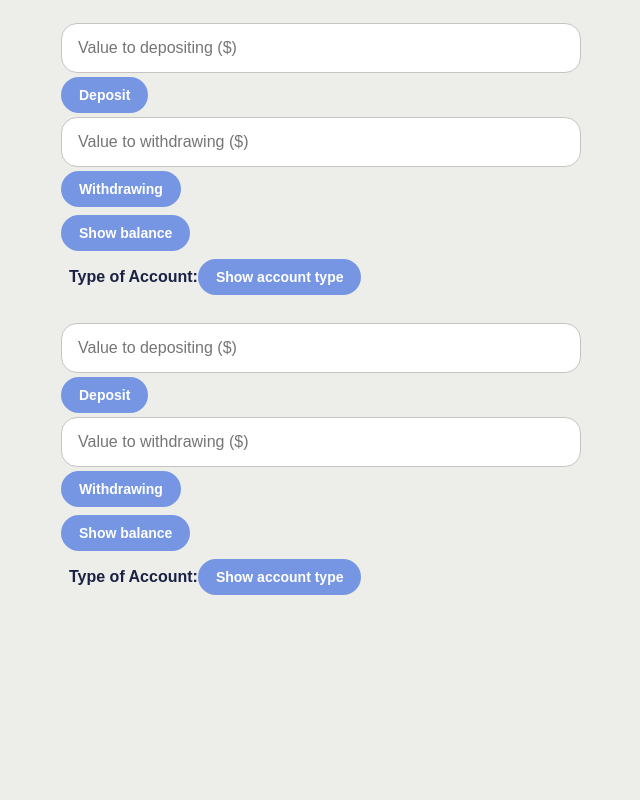
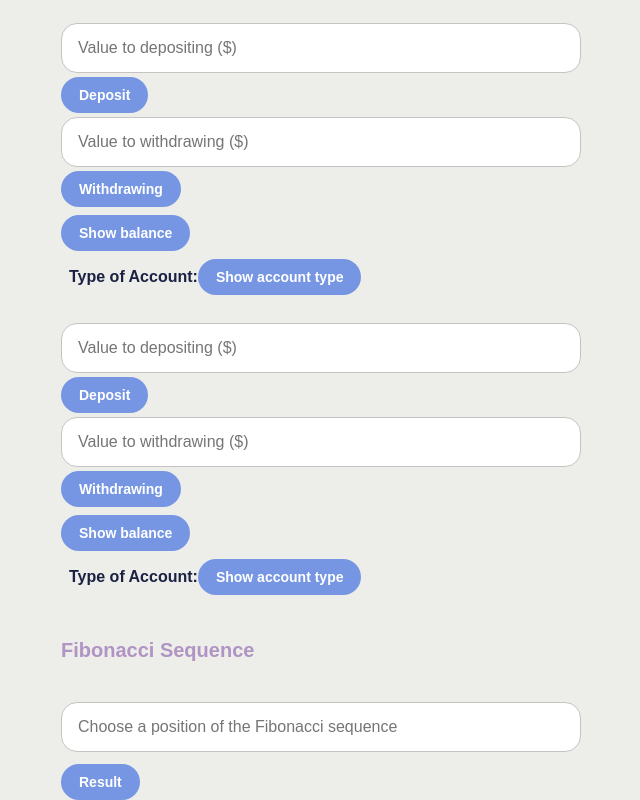
Before and after one commit to Augusto-DF/seletiveProcess, a React app: page / in a window 1280 px wide. Shown: the part 1079-1879 px from the top of the page, without its empty margins (319-959 px from the left). Before the commit the page ends 1678 px from the top, so only its background shows below. Built offline with nearby package versions, Linux system fonts and the light colour scheme.

Commit message:
feat: Add Fibonacci component

```diff
--- a/src/App.jsx
+++ b/src/App.jsx
@@ -5,6 +5,7 @@ import { Container } from "./styles/styles";
 import BankAccounts from "./components/Bank-accounts";
 import Factorial from "./components/Factorial";
 import Palindrome from "./components/Palindrome";
+import Fibonacci from "./components/Fibonacci";
 
 const App = () => {
   return (
@@ -17,6 +18,8 @@ const App = () => {
       <Form />
       <TitleSection label="Bank Accounts" />
       <BankAccounts />
+      <TitleSection label="Fibonacci Sequence" />
+      <Fibonacci />
     </Container>
   );
 };
--- /dev/null
+++ b/src/components/Fibonacci/index.jsx
@@ -0,0 +1,38 @@
+import React, { useState } from "react";
+import Input from "../Form/Input";
+import Button from "../Form/Button";
+import { Container, Display } from "./styles";
+
+/**
+ * Calculate what's the nth number in the Fibonacci sequence.
+ * @param {Number} nth
+ * @returns return the value of the nth number in Fibonacci sequence
+ */
+const fibonacci = (nth) => {
+  if (nth < 2) return nth;
+  return fibonacci(nth - 1) + fibonacci(nth - 2);
+};
+
+const Fibonacci = () => {
+  const [value, setValue] = useState(0);
+  const [result, setResult] = useState(false);
+  const onChange = ({ target: { value } }) => {
+    setValue(value);
+  };
+
+  const onClick = () => setResult(fibonacci(value));
+  return (
+    <Container>
+      <Input
+        name="fibonacci"
+        type="number"
+        label="Choose a position of the Fibonacci sequence"
+        onChange={onChange}
+      />
+      <Button label="Result" onClick={onClick} />
+      {result && <Display>Result: {result}</Display>}
+    </Container>
+  );
+};
+
+export default Fibonacci;
--- /dev/null
+++ b/src/components/Fibonacci/styles.js
@@ -0,0 +1,14 @@
+import styled from "styled-components";
+
+export const Container = styled.div`
+  margin-top: 40px;
+  display: grid;
+  grid-template-columns: auto auto;
+  align-items: center;
+  gap: 12px;
+`;
+export const Display = styled.span`
+  justify-self: end;
+  font-family: Arial, Helvetica, sans-serif;
+  font-weight: bold;
+`;
```
